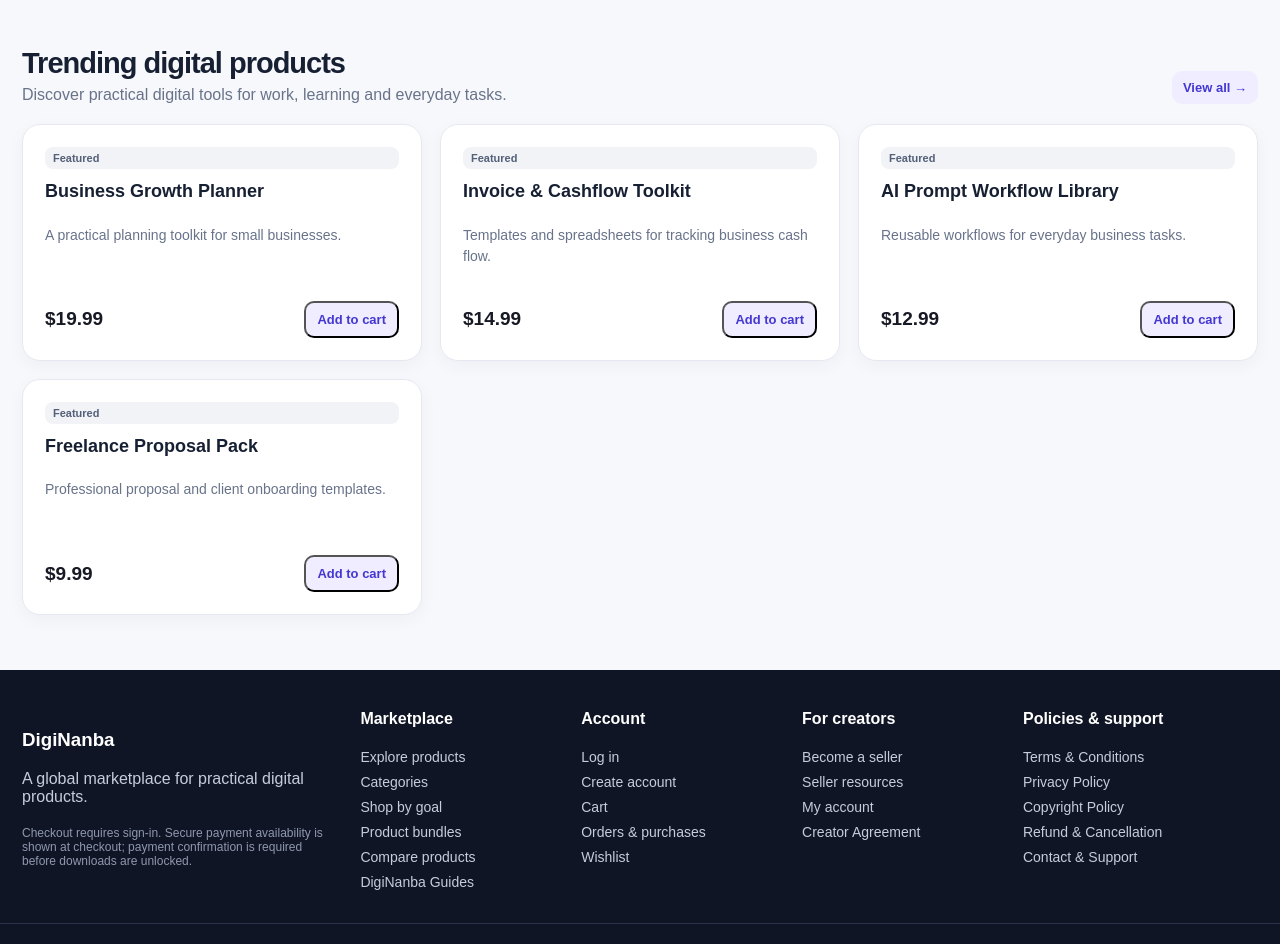
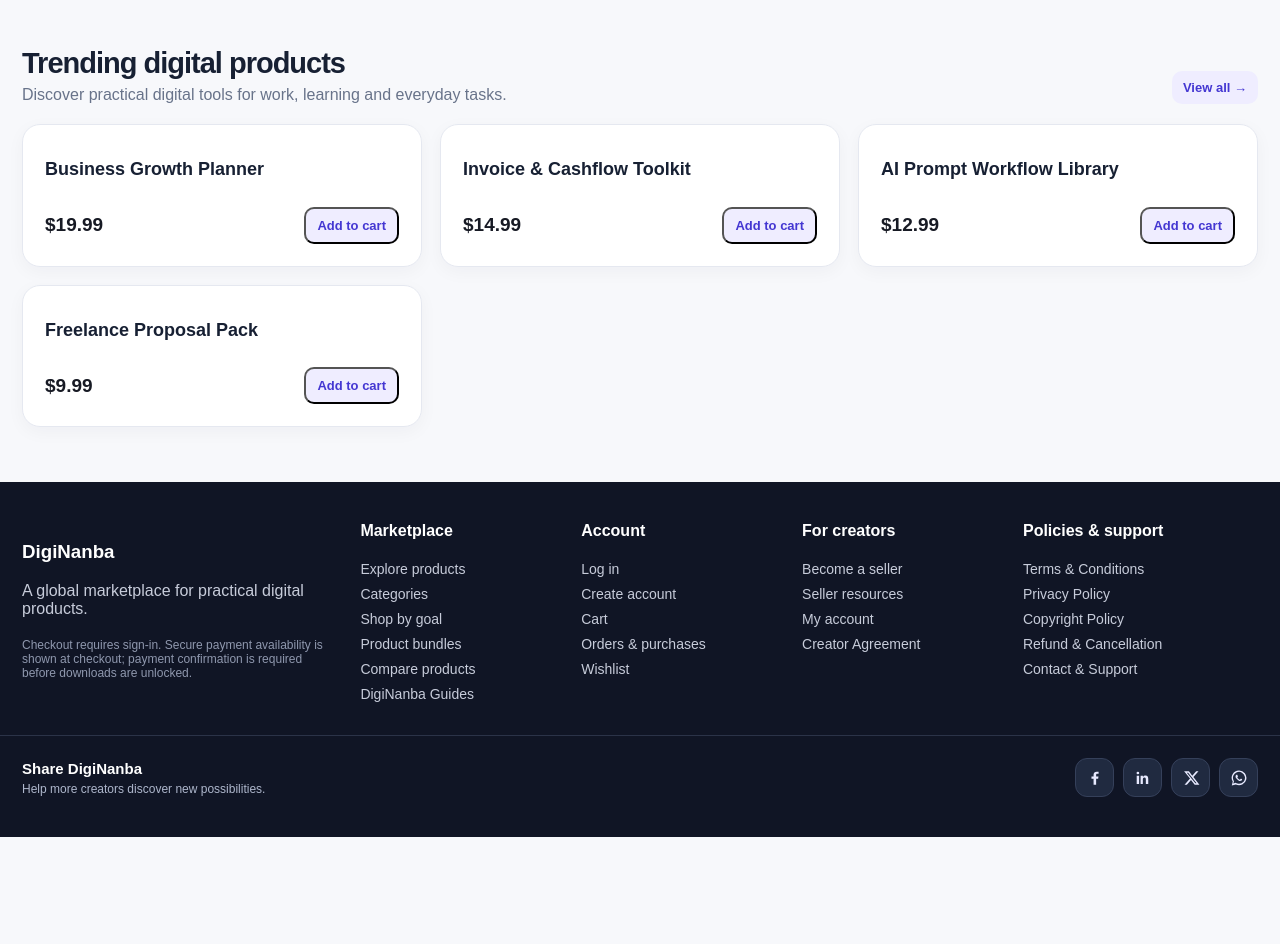
Before and after one commit to agnengineeringselectricals-crypto/diginanba, a Next.js app: page / in a window 1280 px wide. Shown: the part 3980-4924 px from the top of the page. After the commit the page ends 4817 px from the top, so only its background shows below. Built offline with nearby package versions, Linux system fonts and the light colour scheme; no server answers; the database is empty.

Commit message:
Remove excess text from featured product cards

```diff
--- a/app/HomePageClient.tsx
+++ b/app/HomePageClient.tsx
@@ -306,7 +306,7 @@ export default function HomePageClient({ initialProducts, initialMarket }: Props
       </div></section>
       <section className="ref-section ref-discovery-row"><div className="ref-container">
         <div className="ref-section-head"><div><h2>Trending digital products</h2><p>Discover practical digital tools for work, learning and everyday tasks.</p></div><Link href="/explore" className="ref-view-product">View all →</Link></div>
-        <div className="ref-products ref-horizontal">{products.slice(0,4).map((product)=><article className="ref-product dn-clickable-card" key={'trend-'+product.id}><Link className="dn-card-hit-area" href={`/products/${product.slug}?market=${market}`} aria-label={`View ${product.title}`} tabIndex={-1} /><div className="ref-product-body"><span className="ref-tag">Featured</span><h3><Link href={'/products/'+product.slug+'?market='+market}>{product.title}</Link></h3><p>{product.description}</p><div className="ref-price-row"><span className="ref-price">{product.price}</span><button className="ref-view-product" onClick={(event)=>{event.stopPropagation();addToCart(product)}}>Add to cart</button></div></div></article>)}</div>
+        <div className="ref-products ref-horizontal">{products.slice(0,4).map((product)=><article className="ref-product dn-clickable-card" key={'trend-'+product.id}><Link className="dn-card-hit-area" href={`/products/${product.slug}?market=${market}`} aria-label={`View ${product.title}`} tabIndex={-1} /><div className="ref-product-body"><h3><Link href={'/products/'+product.slug+'?market='+market}>{product.title}</Link></h3>{product.creatorName && product.creatorName.trim().toLowerCase() !== 'diginanba' && <small className="ref-compact-creator">by {product.creatorName.trim().split(/\s+/).slice(0,2).join(' ')}</small>}<div className="ref-price-row"><span className="ref-price">{product.price}</span><button className="ref-view-product" onClick={(event)=>{event.stopPropagation();addToCart(product)}}>Add to cart</button></div></div></article>)}</div>
       </div></section>
 
 
```
